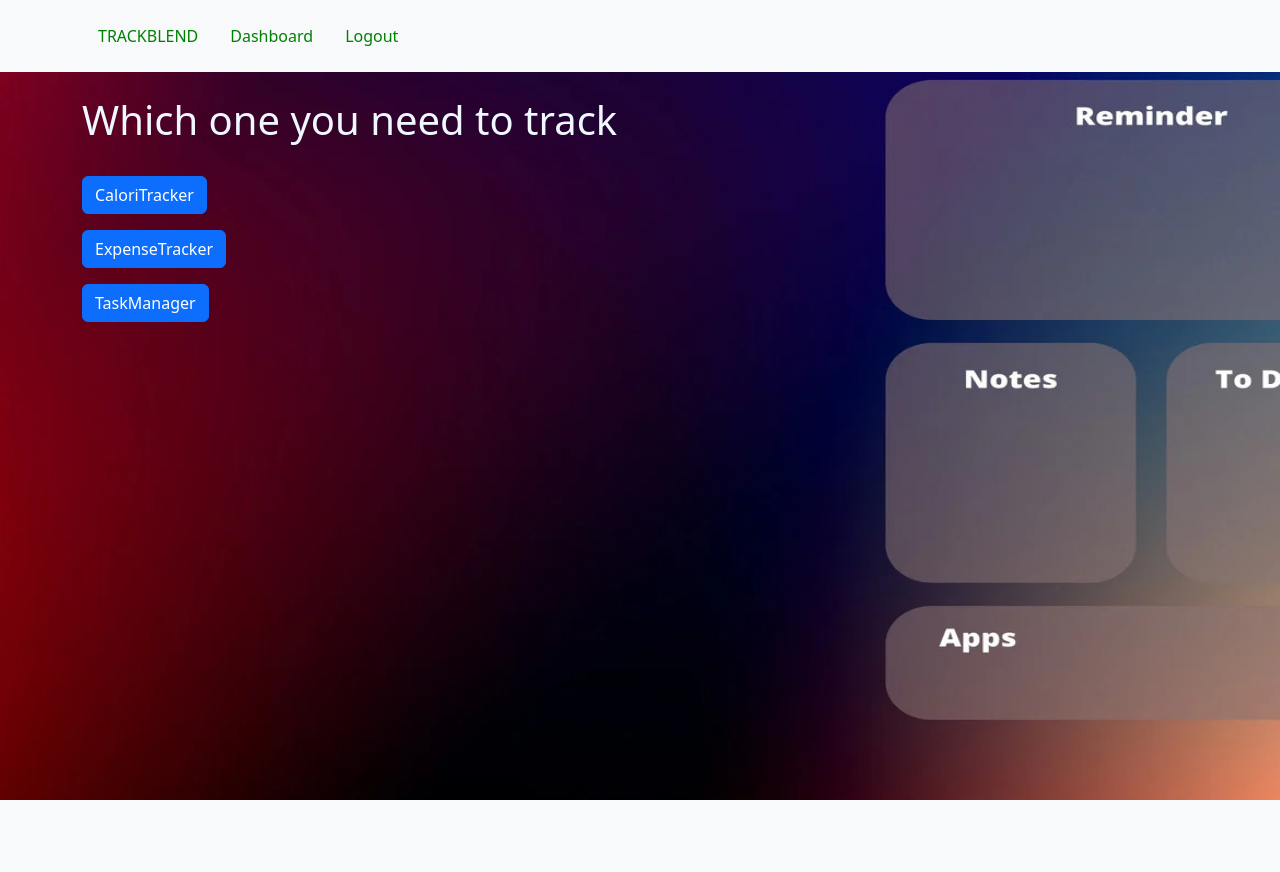
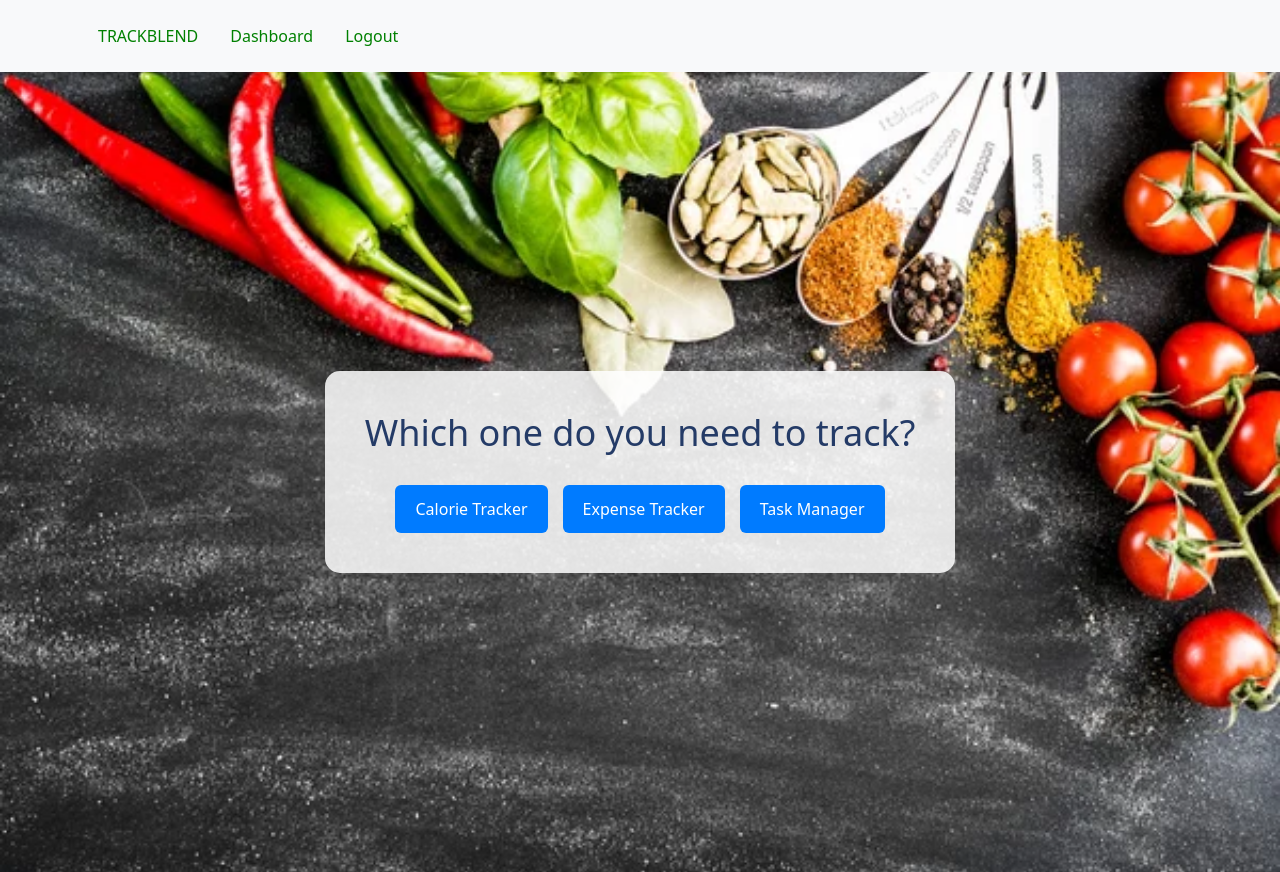
Before and after one commit to satishsh2004-lab/trackblend, a Django app: page /home in a window 1280 px wide. Before the commit the page ends 800 px from the top, so only its background shows below. Run offline with Django 4.2, Linux system fonts and the light colour scheme; the visitor is signed in with stand-in values (Sample User, id 1); some libraries are stand-ins or nearby versions.

Commit message:
Updated home page

```diff
--- a/static/css/new.css
+++ b/static/css/new.css
@@ -1,10 +1,65 @@
-#bg{
-    background-size: 1700px 800px;
-    background-repeat: no-repeat;
-    background-position: top;
-    background-attachment: fixed;
+/* Home page background */
+.home-background {
+background-image: url("/static/images/bg.jpg");
+background-size: cover;
+background-position: center;
+background-repeat: no-repeat;
+min-height: 100vh;
+width: 100%;
+display: flex;
+justify-content: center;
+align-items: center;
+margin: 0;
 }
 
-h1{
-    color:darkblue;
+/* Content box */
+.home-content {
+background: rgba(255, 255, 255, 0.85);
+padding: 40px;
+border-radius: 15px;
+text-align: center;
+max-width: 800px;
 }
+
+/* Heading */
+.home-content h1 {
+color: #243b67;
+font-size: 36px;
+margin-bottom: 30px;
+}
+
+/* Button layout */
+.button-container {
+display: flex;
+justify-content: center;
+flex-wrap: wrap;
+gap: 15px;
+}
+
+/* Tracker buttons */
+.tracker-btn {
+display: inline-block;
+background-color: #007bff;
+color: white;
+padding: 12px 20px;
+text-decoration: none;
+border-radius: 6px;
+font-size: 16px;
+}
+
+.tracker-btn:hover {
+background-color: #0056b3;
+}
+
+/* Mobile layout */
+@media (max-width: 600px) {
+.home-content h1 {
+font-size: 26px;
+}
+
+.home-content {
+    margin: 15px;
+    padding: 25px;
+}
+
+}
--- a/templates/accounts/base.html
+++ b/templates/accounts/base.html
@@ -8,7 +8,7 @@
     <title>Document</title>
     <link href="https://cdn.jsdelivr.net/npm/bootstrap@5.2.3/dist/css/bootstrap.min.css" rel="stylesheet" integrity="sha384-rbsA2VBKQhggwzxH7pPCaAqO46MgnOM80zW1RWuH61DGLwZJEdK2Kadq2F9CUG65" crossorigin="anonymous">
     <script src="https://cdn.jsdelivr.net/npm/bootstrap@5.2.3/dist/js/bootstrap.bundle.min.js" integrity="sha384-kenU1KFdBIe4zVF0s0G1M5b4hcpxyD9F7jL+jjXkk+Q2h455rYXK/7HAuoJl+0I4" crossorigin="anonymous"></script>
-    <link rel="stylesheet" href="{% static 'css/mystyle.css' %}">
+    <link rel="stylesheet" href="{% static 'css/new.css' %}">
     <script src="https://cdn.jsdelivr.net/npm/chart.js"></script>
     <style>
         .nav-link {
--- a/templates/accounts/home.html
+++ b/templates/accounts/home.html
@@ -1,21 +1,23 @@
 {% extends 'accounts/base.html' %}
-
 {% load static %}
 
-{% load crispy_forms_tags %}
+{% block content %}
 
-{% block content %}
-<br>
-<body id="bg" style="background-image: url('{% static "images/todolist.webp"%}')";>
-<div class="container">
-    <div class="jumbotron">
-        <div class="button-container">
-            <h1>Which one you need to track</h1><br>
-            <p><a class="btn btn-primary" href="{% url 'calori:food' %}">CaloriTracker</a></p>
-            <p><a class="btn btn-primary" href="{% url 'expense:expense' %}">ExpenseTracker</a></p>
-            <p><a class="btn btn-primary" href="{% url 'taskmanager:task' %}">TaskManager</a></p>
-        </div>
+<div class="home-background">
+    <div class="home-content">
+        <h1>Which one do you need to track?</h1>    <div class="button-container">
+        <a class="tracker-btn" href="{% url 'calori:food' %}">
+            Calorie Tracker
+        </a>
+
+        <a class="tracker-btn" href="{% url 'expense:expense' %}">
+            Expense Tracker
+        </a>
+
+        <a class="tracker-btn" href="{% url 'taskmanager:task' %}">
+            Task Manager
+        </a>
     </div>
 </div>
-<body>
-{% endblock %}
+
+</div>{% endblock %}
--- a/templates/calories/base.html
+++ b/templates/calories/base.html
@@ -10,7 +10,7 @@
     <script src="https://cdn.jsdelivr.net/npm/chart.js"></script>
     <script src="https://unpkg.com/boxicons@2.1.4/dist/boxicons.js"></script>
     <link href='https://unpkg.com/boxicons@2.1.4/css/boxicons.min.css' rel='stylesheet'>
-    <link rel="stylesheet" href="{% static 'css/new.css' %}">
+    <link rel="stylesheet" href="{% static 'css/custome.css' %}">
 </head>
 <body>
     <nav class="navbar navbar-dark bg-dark">
--- a/trackblendapp/views.py
+++ b/trackblendapp/views.py
@@ -5,11 +5,13 @@ from django.contrib.auth.models import User
 from django.contrib.auth import authenticate,login,logout
 from django.http import HttpResponse
 from django.contrib.auth.decorators import login_required
+from taskmanager.models import Tasks
 
 # Create your views here.
 @login_required(login_url='login')
 def home(request):
-    return render(request,"accounts/home.html",{})
+    alltasks = Tasks.objects.all()
+    return render(request,"accounts/home.html",{"alltasks": alltasks})
 
 def register(request):
     registered = False
```
Also changed, not shown: static/css/custome.css (+28 -36 lines), static/images/bg.jpg (added), static/images/todolist.webp (deleted).
